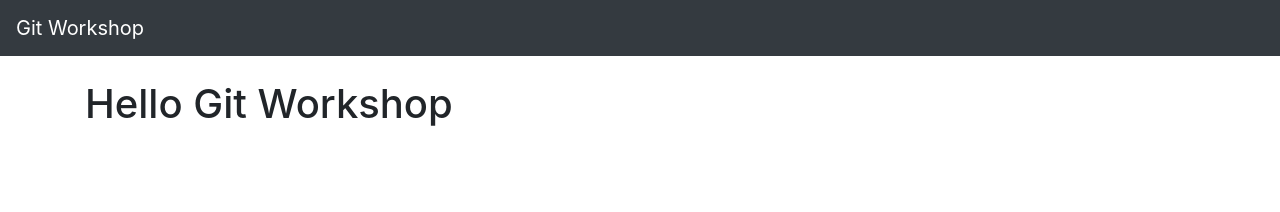
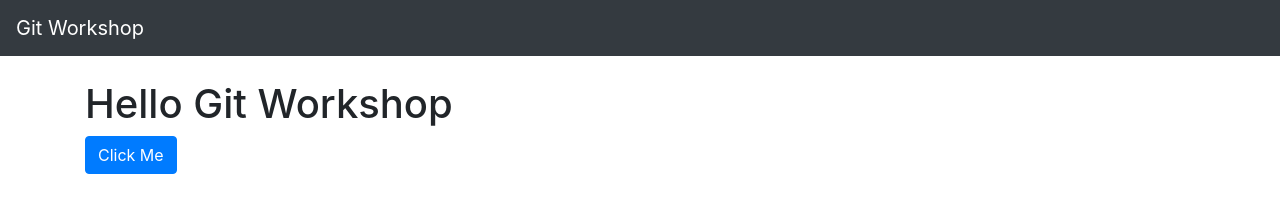
Before and after one commit to gecko-steffen/git-workshop, a plain HTML site: page index.html in a window 1280 px wide. Drawn offline with nearby package versions, Linux system fonts and the light colour scheme.

Commit message:
Add the button to click on

```diff
--- a/index.html
+++ b/index.html
@@ -18,6 +18,7 @@
 
     <div class="container mt-4">
         <h1>Hello Git Workshop</h1>
+        <button id="clicker-button" class="btn btn-primary">Click Me</button>
     </div>
 </body>
 
```
